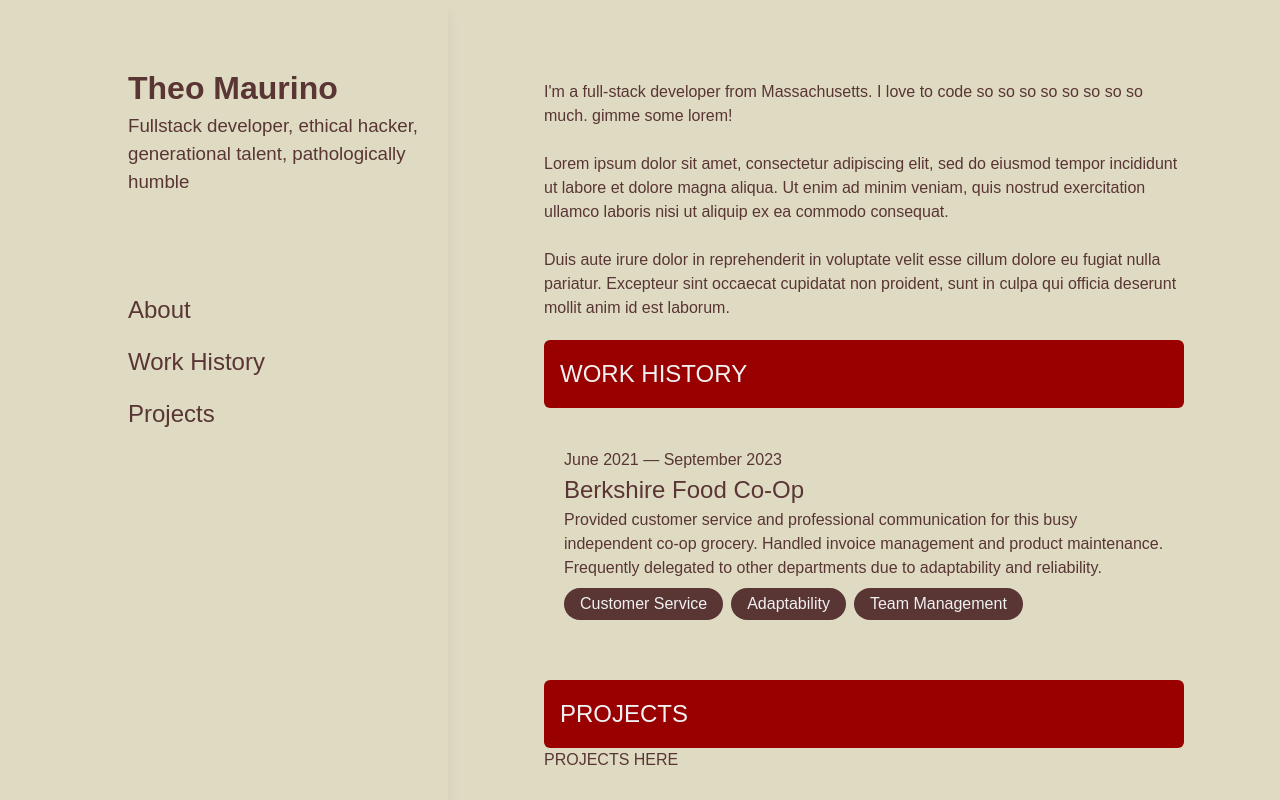
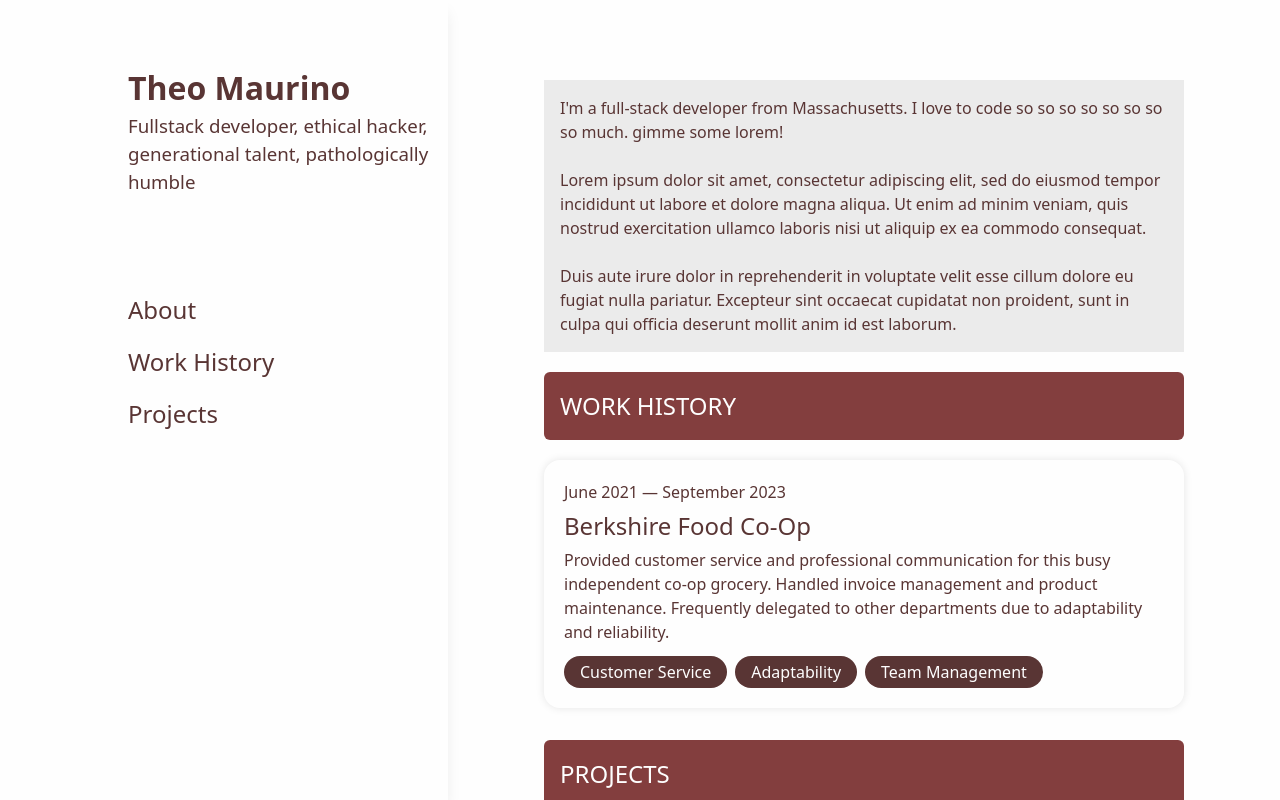
Before and after one commit to m4ur1n0/theo-maurino-portfolio, a Next.js app: page / in a window 1280 px wide. Built offline with nearby package versions, Linux system fonts and the light colour scheme.

Commit message:
added some features ;)

```diff
--- a/src/components/NavBar.js
+++ b/src/components/NavBar.js
@@ -7,16 +7,22 @@ export default function NavBar() {
           <h3 className="w-full ">Fullstack developer, ethical hacker, generational talent, pathologically humble</h3>
         </div>
         <div className="section-links-headers flex flex-col gap-4">
+
           <h2>
             About
           </h2>
+
           <h2>
             Work History
           </h2>
+
           <h2>
             Projects
           </h2>
+
         </div>
+
+
       </div>
     </div>
   );
--- /dev/null
+++ b/src/components/Project.js
@@ -0,0 +1,32 @@
+import React from 'react'
+
+const WorkHistory = ({name, description, date, skills, image_name, url=''}) => {
+    // everything is a string except skills which is a list
+  return (
+    <div className='flex flex-row justify-between p-5 my-5 rounded-2xl total-shadow-md transition-transform transform duration-200 ease-in-out hover:scale-[1.02] hover:total-shadow-md cursor-pointer'>
+        <img
+            className='w-[30%] object-contain'
+            src={`/images/${image_name}`}
+        />
+        <div className='work-history-item  flex flex-col w-[68%] '>
+            <p>{date}</p>
+            <h2 className='my-1'>{name}</h2>
+            <p>{description}</p>
+            <div className='skills-list w-full flex overflow-x-scroll hide-scrollbar gap-2 mt-2'>
+                {skills.map((skill, idx) => (
+                    <div
+                        key={idx}
+                        className="work-history-skill rounded-full mt-1 px-4 py-1 bg-text_color "
+                    >
+                        <p className='text-white text-nowrap'>{skill}</p>
+                    </div>
+                ))}
+            </div>
+
+
+        </div>
+    </div>
+  )
+}
+
+export default WorkHistory
--- a/src/components/SectionHeader.js
+++ b/src/components/SectionHeader.js
@@ -2,8 +2,8 @@ import React from 'react'
 
 const SectionHeader = ({text }) => {
   return (
-    <div id={"work-history"} className='projects-section-header sticky top-0 bg-highlight w-full p-4 z-50 rounded-md mt-5'>
-        <h2>{text}</h2>
+    <div id={"work-history"} className='projects-section-header sticky top-0 bg-highlight w-full p-4 z-50 rounded-md mt-5 mb-2'>
+        <h2 className='font-medium'>{text}</h2>
     </div>
   )
 }
--- a/src/components/WorkHistory.js
+++ b/src/components/WorkHistory.js
@@ -1,19 +1,19 @@
 import React from 'react'
 
-const WorkHistory = ({name, description, start, end, skills}) => {
+const WorkHistory = ({name, description, start, end, skills, url=''}) => {
     // everything is a string except skills which is a list
   return (
-    <div className='work-history-item p-5 my-5 flex flex-col w-full rounded-sm transition-transform transform duration-200 ease-in-out hover:scale-[1.02] hover:shadow-lg cursor-pointer'>
+    <div className='work-history-item p-5 my-3 flex flex-col w-full rounded-2xl total-shadow-md transition-transform transform duration-200 ease-in-out hover:scale-[1.02] hover:total-shadow-md cursor-pointer'>
         <p>{start} — {end}</p>
-        <h2>{name}</h2>
+        <h2 className='my-1'>{name}</h2>
         <p>{description}</p>
-        <div className='skills-list w-full flex flex-wrap gap-2 mt-2'>
+        <div className='skills-list w-full flex overflow-x-scroll hide-scrollbar gap-2 mt-2'>
             {skills.map((skill, idx) => (
                 <div
                     key={idx}
-                    className="work-history-skill rounded-full px-4 py-1 bg-text_color "
+                    className="work-history-skill rounded-full mt-1 px-4 py-1 bg-text_color "
                 >
-                    <p className='text-white'>{skill}</p>
+                    <p className='text-white text-nowrap'>{skill}</p>
                 </div>
             ))}
         </div>
--- a/src/pages/index.js
+++ b/src/pages/index.js
@@ -1,6 +1,8 @@
 import NavBar from '@/components/NavBar';
 import SectionHeader from '@/components/SectionHeader';
 import WorkHistory from '@/components/WorkHistory';
+import Project from '@/components/Project';
+
 
 export default function Home() {
   const work_experiences = [
@@ -9,7 +11,17 @@ export default function Home() {
       description : "Provided customer service and professional communication for this busy independent co-op grocery. Handled invoice management and product maintenance. Frequently delegated to other departments due to adaptability and reliability.",
       start : "June 2021",
       end : "September 2023",
-      skills : ["Customer Service", "Adaptability", "Team Management"]
+      skills : ["Customer Service", "Adaptability", "Team Management",]
+    }
+  ]
+
+  const projects = [
+    {
+      name: "Locket Cybersecurity Website",
+      description : "Built the website for my cybersecurity startup. Used React.JS, Next.JS, and TailwindCSS. Site communicates with a backend built on AWS and is hosted using vercel.",
+      date : "December, 2024",
+      skills : ["React.JS", "Next.JS", "TailwindCSS", "Frontend Development", "Fullstack Engineering", "AWS", "JavaScript", "HTML", "CSS", "Figma"],
+      image_name : "locketcyber.png"
     }
   ]
 
@@ -24,7 +36,7 @@ export default function Home() {
       {/* Content container */}
       <div className="actual-index-page w-[65%]  min-h-[200vh] mt-10  py-10 px-24">
 
-        <div className='about-section'>
+        <div className='about-section p-4 bg-shadow_color '>
           <p>
             I'm a full-stack developer from Massachusetts. I love to code so so so so so so so so much. gimme some lorem!
             <br/>
@@ -38,7 +50,7 @@ export default function Home() {
 
         <div className='work-history-section'>
           <SectionHeader text={"WORK HISTORY"} />
-          <div className='flex flex-col gap-2 w-full'>
+          <div className='flex flex-col gap-2 w-full ' >
             {
               work_experiences.map((entry, idx) => (
                 <div key={idx}>
@@ -53,7 +65,15 @@ export default function Home() {
         <div className='projects-section'>
           <SectionHeader text={"PROJECTS"} />
 
-          PROJECTS HERE
+          <div className='flex flex-col gap-2 w-full'>
+            {
+              projects.map((entry, idx) => (
+                <div key={idx} className=''>
+                  <Project {...entry} />
+                </div>
+              ))
+            }
+          </div>
         </div>
       </div>
     </div>
--- a/src/styles/globals.css
+++ b/src/styles/globals.css
@@ -2,14 +2,29 @@
 @tailwind components;
 @tailwind utilities;
 
-:root {
+
+/** desert theme */
+/* :root {
   --background: #dfdbc3;
+  --shadow : #c9c5af;
   --text-color: #593534;
 
   --highlight : #990000;
   --black : #121212;
   --white : #f1f1f1;
   --selection : #f0fc4b;
+} */
+
+/** modern theme */
+:root {
+  --background : #fefefe;
+  --shadow : #ebebeb;
+  --text-color: #593534;
+
+  --highlight : #833e3e;
+  --black : #171717;
+  --white : #fefefe;
+  --selection : #ce7a9a;
 }
 
 
@@ -25,8 +40,10 @@ html, body {
   background: var(--background);
   height : 100%;
   margin : 0;
-  font-family: Arial, Helvetica, sans-serif;
+  font-family:system-ui, -apple-system, BlinkMacSystemFont, 'Segoe UI', Roboto, Oxygen, Ubuntu, Cantarell, 'Open Sans', 'Helvetica Neue', sans-serif;
+
 }
+
 
 h1, h2, h3, h4, h5, p, a, div{
   color : var(--text-color);
@@ -92,3 +109,20 @@ h5 {
 .projects-section-header h2::selection {
   background-color: #a96464;
 }
+
+.total-shadow-md {
+  @apply shadow-[0_0_8px_rgba(0,0,0,0.1)];
+}
+
+.total-shadow-lg {
+  @apply shadow-[0_0_10px_rgba(0,0,0,0.15)];
+}
+
+.hide-scrollbar {
+  overflow-x: auto; /* Allow horizontal scrolling */
+  scrollbar-width: none; /* Hide scrollbar in Firefox */
+}
+
+.hide-scrollbar::-webkit-scrollbar {
+  display: none; /* Hide scrollbar in Chrome, Safari, Edge */
+}
--- a/tailwind.config.mjs
+++ b/tailwind.config.mjs
@@ -26,7 +26,9 @@ export default {
         highlight : "var(--highlight)",
         black : "var(--black)",
         white : "var(--white)",
-        selection : "var(--selection)"
+        selection : "var(--selection)",
+        shadow_color : "var(--shadow)",
+
       },
     },
   },
```
Also changed, not shown: public/images/locketcyber.png (added), public/vectors/tm.svg (added).
